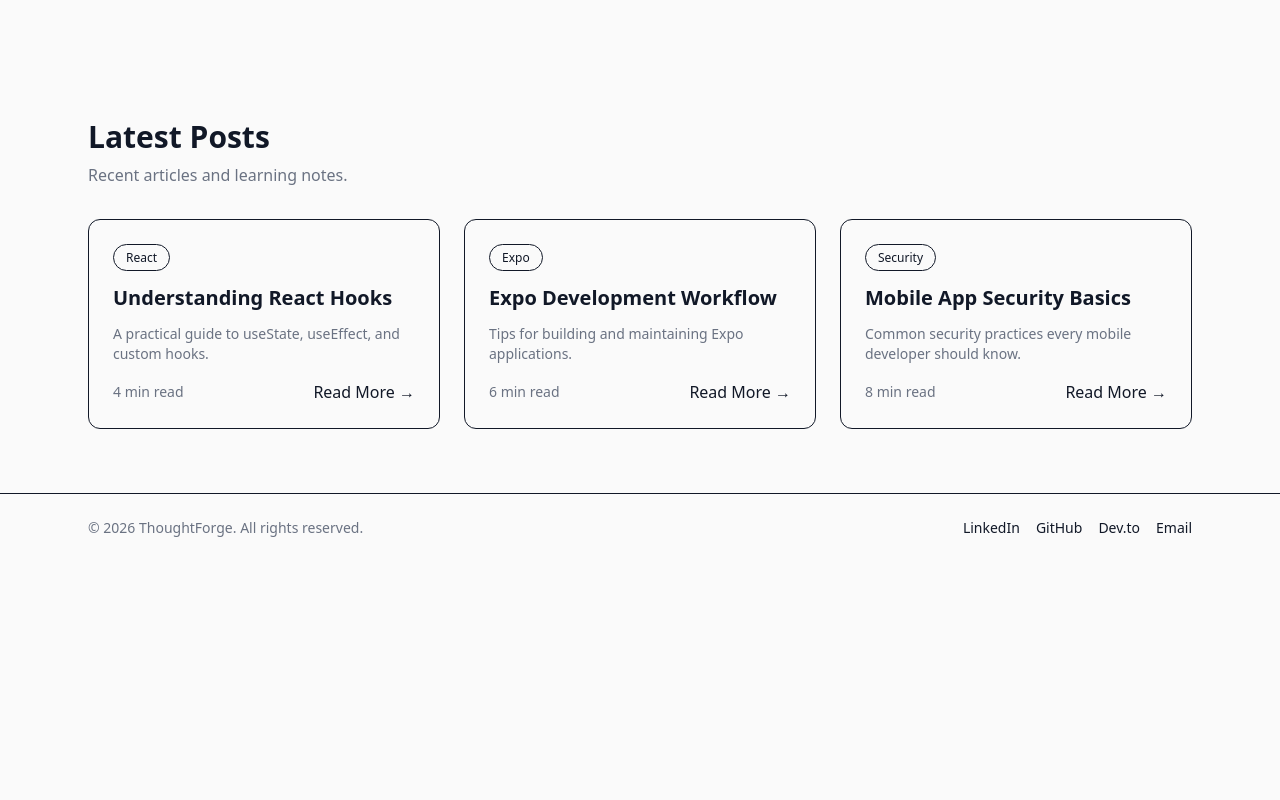
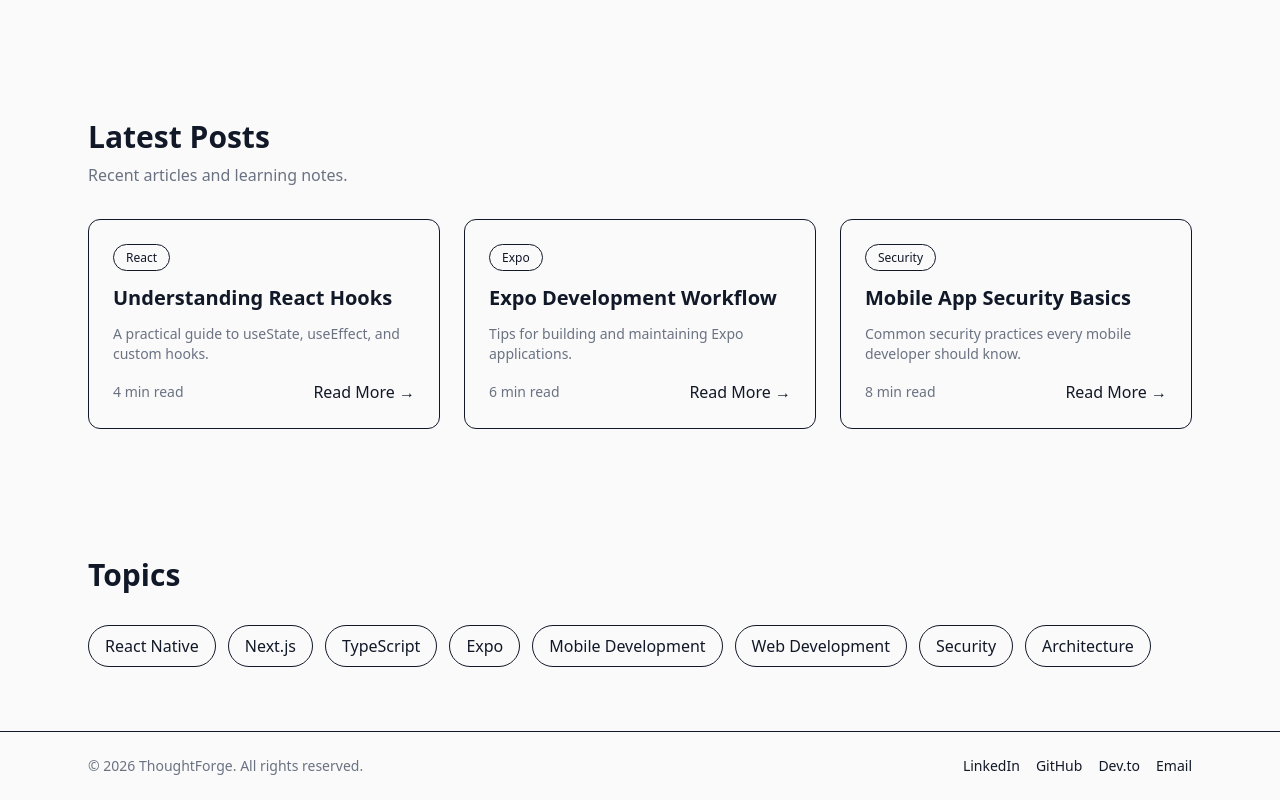
Before and after one commit to dainyjose/stackquill-web, a Next.js app: page / in a window 1280 px wide. Shown: the part 1120-1920 px from the top of the page. Before the commit the page ends 1682 px from the top, so only its background shows below. Built offline with nearby package versions, Linux system fonts and the light colour scheme.

Commit message:
feat: add topics section

```diff
--- a/src/app/page.tsx
+++ b/src/app/page.tsx
@@ -1,6 +1,7 @@
 import Hero from "@/components/home/Hero";
 import FeaturedPosts from "@/components/home/FeaturedPosts";
 import LatestPosts from "@/components/home/LatestPosts";
+import Topics from "@/components/home/Topics";
 
 export default function Home() {
   return (
@@ -8,6 +9,7 @@ export default function Home() {
       <Hero />
       <FeaturedPosts />
       <LatestPosts />
+      <Topics />
     </>
   );
 }
--- /dev/null
+++ b/src/components/home/Topics.tsx
@@ -0,0 +1,29 @@
+const topics = [
+  "React Native",
+  "Next.js",
+  "TypeScript",
+  "Expo",
+  "Mobile Development",
+  "Web Development",
+  "Security",
+  "Architecture",
+];
+
+export default function Topics() {
+  return (
+    <section className="mx-auto max-w-6xl px-6 py-16">
+      <h2 className="mb-8 text-3xl font-bold">Topics</h2>
+
+      <div className="flex flex-wrap gap-3">
+        {topics.map((topic) => (
+          <span
+            key={topic}
+            className="rounded-full border px-4 py-2"
+          >
+            {topic}
+          </span>
+        ))}
+      </div>
+    </section>
+  );
+}
```
